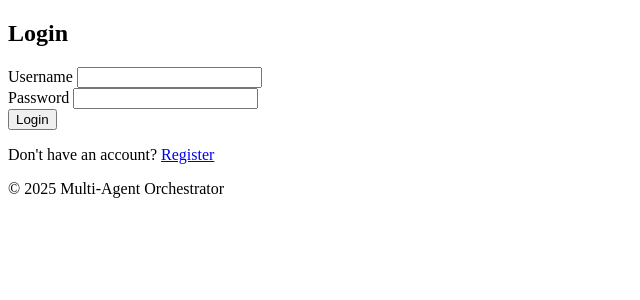
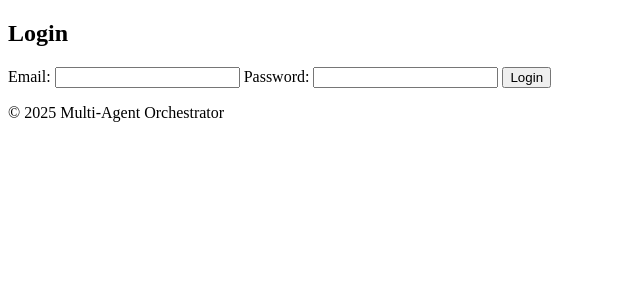
Before and after one commit to ilyeseia/multi-agent-orchestrator-web, a Flask app: template templates/login.html in a window 1280 px wide. Shown: the part 26-326 px from the top of the page, without its empty margins (0-640 px from the left). Run offline with Flask 3, Linux system fonts and the light colour scheme; the template is opened without the code that fills it, so the values that code supplies are empty; parts of the project's set-up code (start-up, migrations or seed data) failed here and were passed over.

Commit message:
Update login.html

```diff
--- a/templates/login.html
+++ b/templates/login.html
@@ -1,20 +1,12 @@
-{% extends "base.html" %}
+{% extends 'base.html' %}
 {% block title %}Login{% endblock %}
-
 {% block content %}
-<div class="max-w-md mx-auto bg-white p-6 rounded shadow">
-    <h2 class="text-2xl font-bold mb-4">Login</h2>
-    <form method="POST">
-        <div class="mb-4">
-            <label class="block mb-1">Username</label>
-            <input type="text" name="username" class="w-full border p-2 rounded" required>
-        </div>
-        <div class="mb-4">
-            <label class="block mb-1">Password</label>
-            <input type="password" name="password" class="w-full border p-2 rounded" required>
-        </div>
-        <button type="submit" class="w-full bg-blue-600 text-white p-2 rounded hover:bg-blue-700">Login</button>
-    </form>
-    <p class="mt-4">Don't have an account? <a href="{{ url_for('auth.register') }}" class="text-blue-600 hover:underline">Register</a></p>
-</div>
+<h2>Login</h2>
+<form method="POST">
+    <label>Email:</label>
+    <input type="email" name="email" required>
+    <label>Password:</label>
+    <input type="password" name="password" required>
+    <button type="submit">Login</button>
+</form>
 {% endblock %}
```
